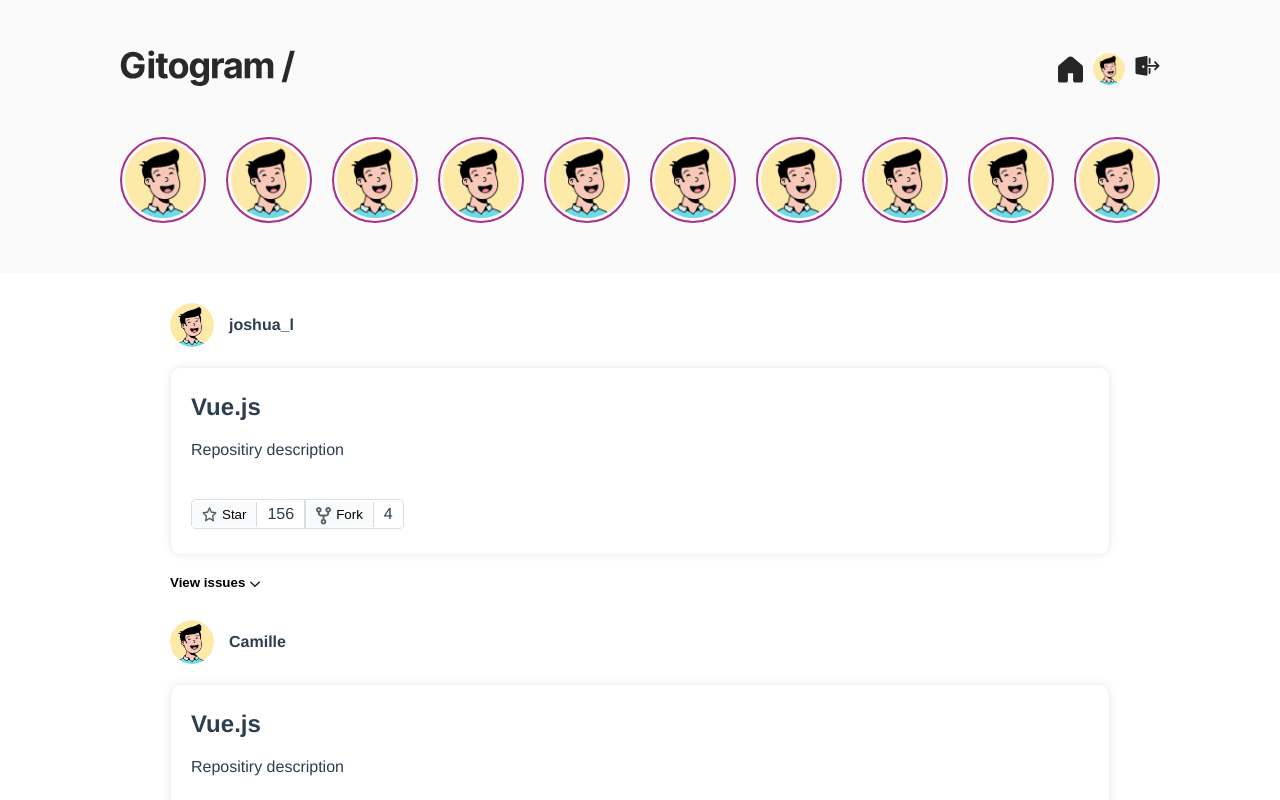
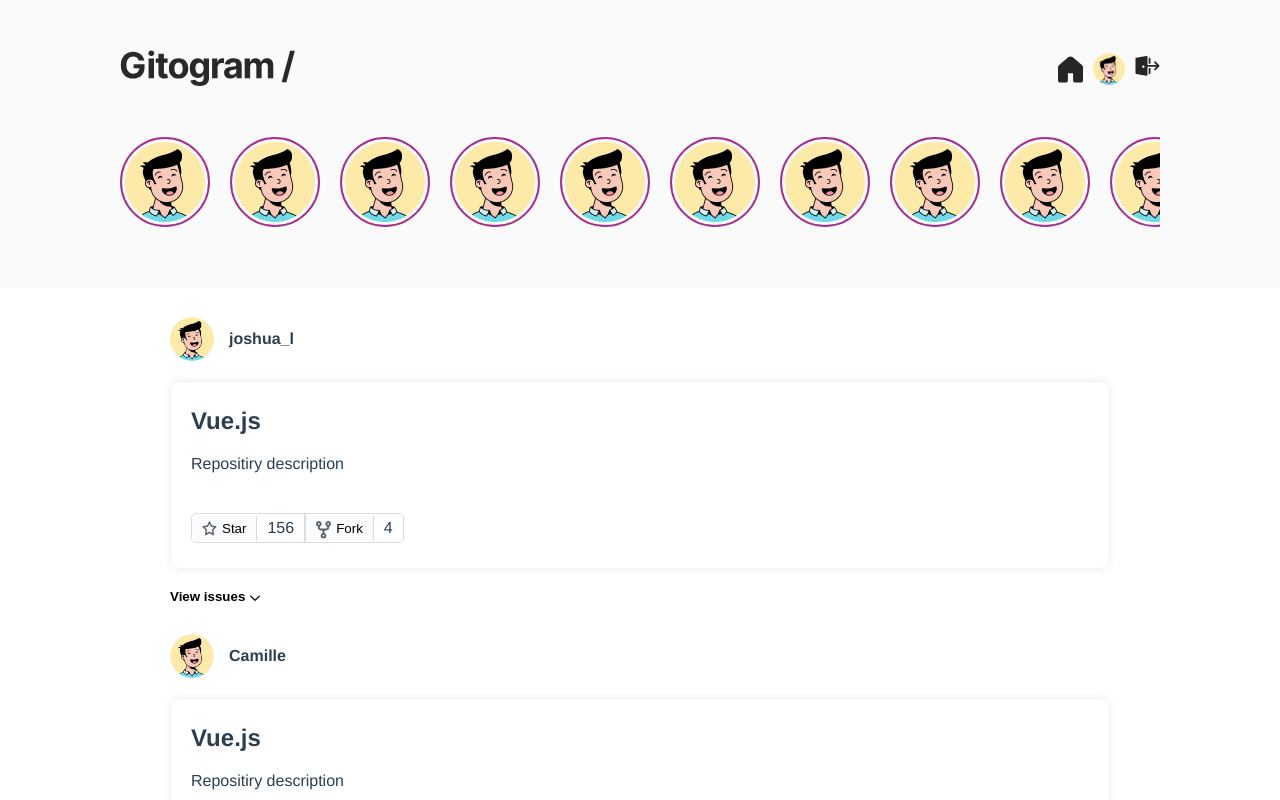
Before and after one commit to catedony/gitogram2, a Vue app: page / in a window 1280 px wide. Shown: the top 800 px of the page. Built offline with nearby package versions, Linux system fonts and the light colour scheme.

Commit message:
внесены исправления в стили хэдера

```diff
--- a/src/components/Header.vue
+++ b/src/components/Header.vue
@@ -5,7 +5,7 @@
         <Logo />
       </slot>
     </div>
-    <div class="content">
+    <div class="content" v-if="$slots.content">
       <slot name="content"></slot>
     </div>
   </header>
@@ -28,4 +28,7 @@ export default {
   justify-content: space-between;
   align-items: center;
 }
+.content {
+  margin-top: 50px;
+}
 </style>
--- a/src/pages/feeds/Feeds.vue
+++ b/src/pages/feeds/Feeds.vue
@@ -33,7 +33,6 @@ export default {
 
 <style lang="scss" scoped>
 .top {
-  margin-bottom: 50px;
   display: flex;
   justify-content: space-between;
   width: 100%;
@@ -43,6 +42,8 @@ export default {
   justify-content: space-between;
   align-items: center;
   width: 100%;
+  padding-bottom: 10px;
+  overflow: auto;
 }
 .avatar {
   border: 2px solid hsla(313, 54%, 42%, 1);
@@ -50,6 +51,7 @@ export default {
   display: flex;
   justify-content: center;
   align-items: center;
+  flex-shrink: 0;
 }
 .avatar:not(:last-child) {
   margin-right: 20px;
```
